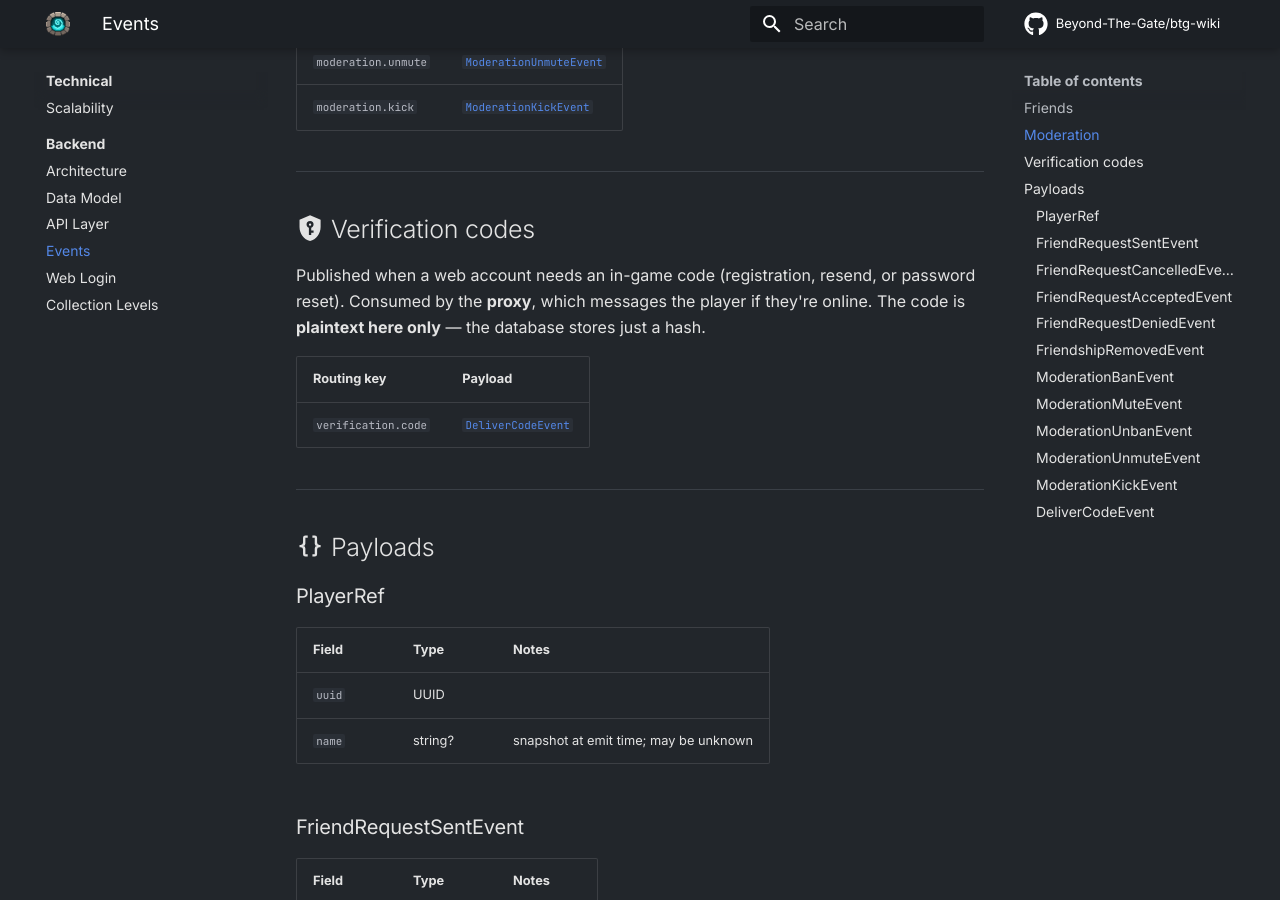
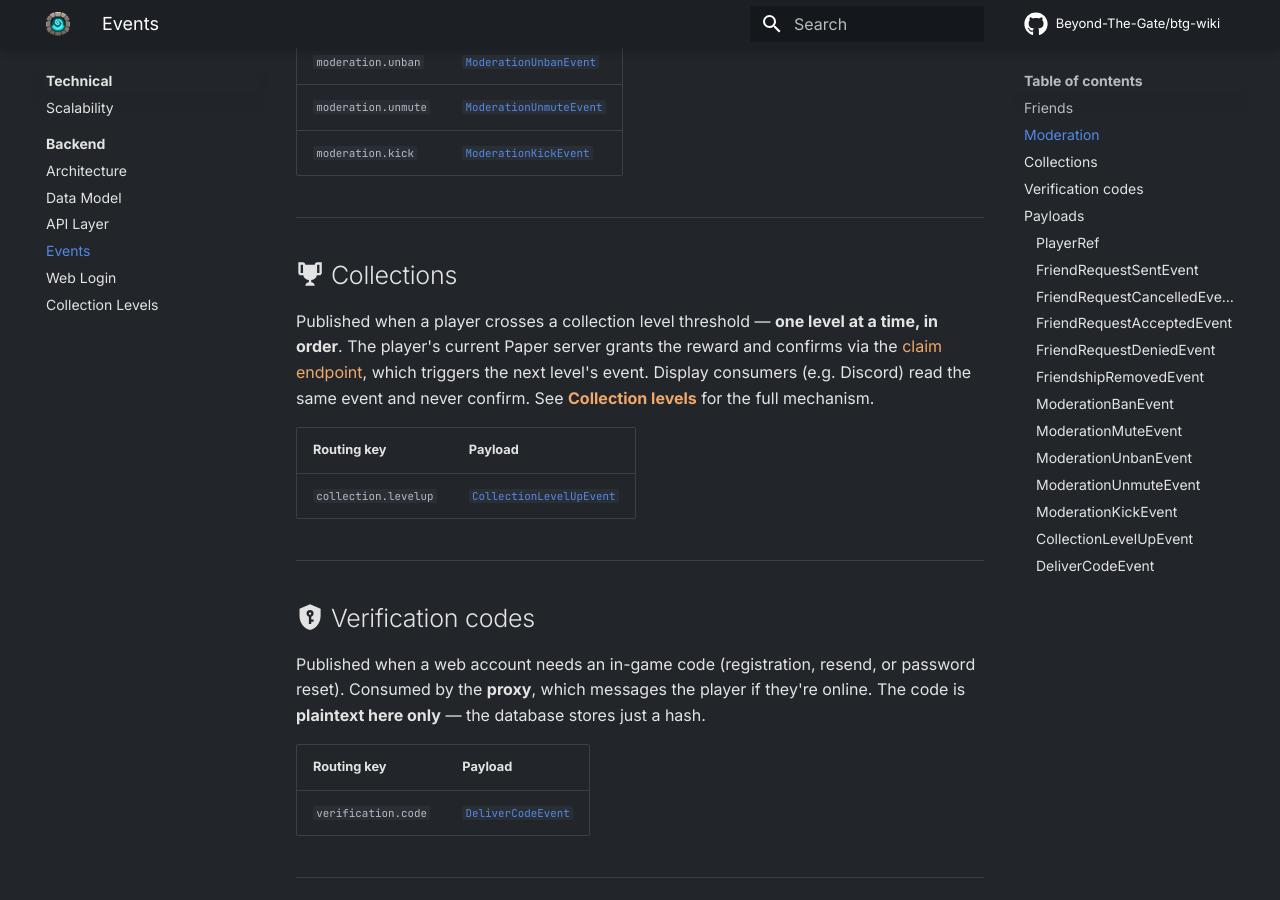
Before and after one commit to Beyond-The-Gate/btg-wiki, an MkDocs documentation site: the page built from docs/technical/backend/events.md, in a window 1280 px wide and 900 px high, scrolled down 1298 px. Built offline with MkDocs 1.6.1 and Material for MkDocs 9.7.7, drawn with Linux system fonts in a browser that asks for light colours; comment, search, counter and statistics services are not loaded; some of the changed text lies outside the part shown.

Commit message:
Enhance events documentation with collections and verification
Added documentation for collection events and updated verification codes section.

```diff
--- a/docs/technical/backend/events.md
+++ b/docs/technical/backend/events.md
@@ -8,6 +8,7 @@ Bind a queue with a routing-key pattern to receive a category:
 |---|---|
 | `friend.#` | all friend events |
 | `moderation.#` | all moderation events |
+| `collection.#` | all collection events |
 | `verification.code` | the in-game verification code delivery |
 | `#` | everything |
 
@@ -34,6 +35,16 @@ Bind a queue with a routing-key pattern to receive a category:
 | `moderation.unban` | [`ModerationUnbanEvent`](#moderationunbanevent) |
 | `moderation.unmute` | [`ModerationUnmuteEvent`](#moderationunmuteevent) |
 | `moderation.kick` | [`ModerationKickEvent`](#moderationkickevent) |
+
+---
+
+## :material-trophy: Collections
+
+Published when a player crosses a collection level threshold — **one level at a time, in order**. The player's current Paper server grants the reward and confirms via the [claim endpoint](api.md#confirm-a-level-claim), which triggers the next level's event. Display consumers (e.g. Discord) read the same event and never confirm. See **[Collection levels](collection-levels.md)** for the full mechanism.
+
+| Routing key | Payload |
+|---|---|
+| `collection.levelup` | [`CollectionLevelUpEvent`](#collectionlevelupevent) |
 
 ---
 
@@ -126,6 +137,18 @@ Published when a web account needs an in-game code (registration, resend, or pas
 | `reason` | string? | optional |
 | `at` | timestamp | when kicked |
 
+### CollectionLevelUpEvent
+| Field | Type | Notes |
+|---|---|---|
+| `playerUuid` | UUID | |
+| `playerName` | string? | snapshot at emit time; may be unknown |
+| `collectionKey` | string | |
+| `collectionName` | string | |
+| `collectionDescription` | string | |
+| `collectionIcon` | string | |
+| `level` | int | the newly reached level |
+| `rewardDescription` | string | |
+
 ### DeliverCodeEvent
 | Field | Type | Notes |
 |---|---|---|
```
